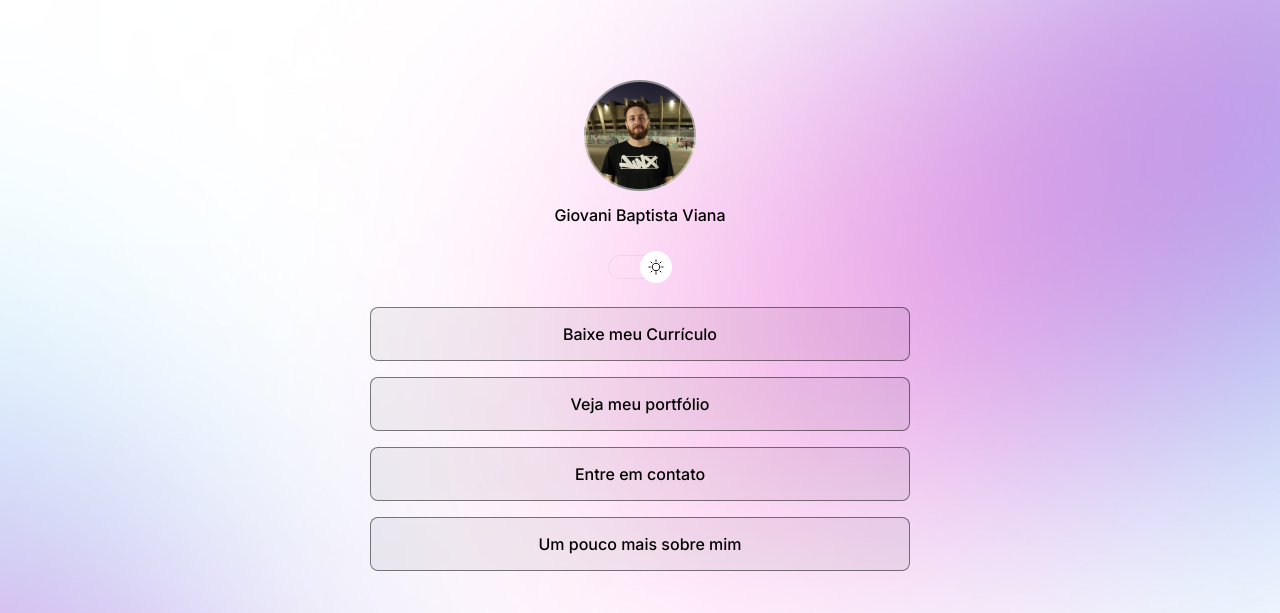
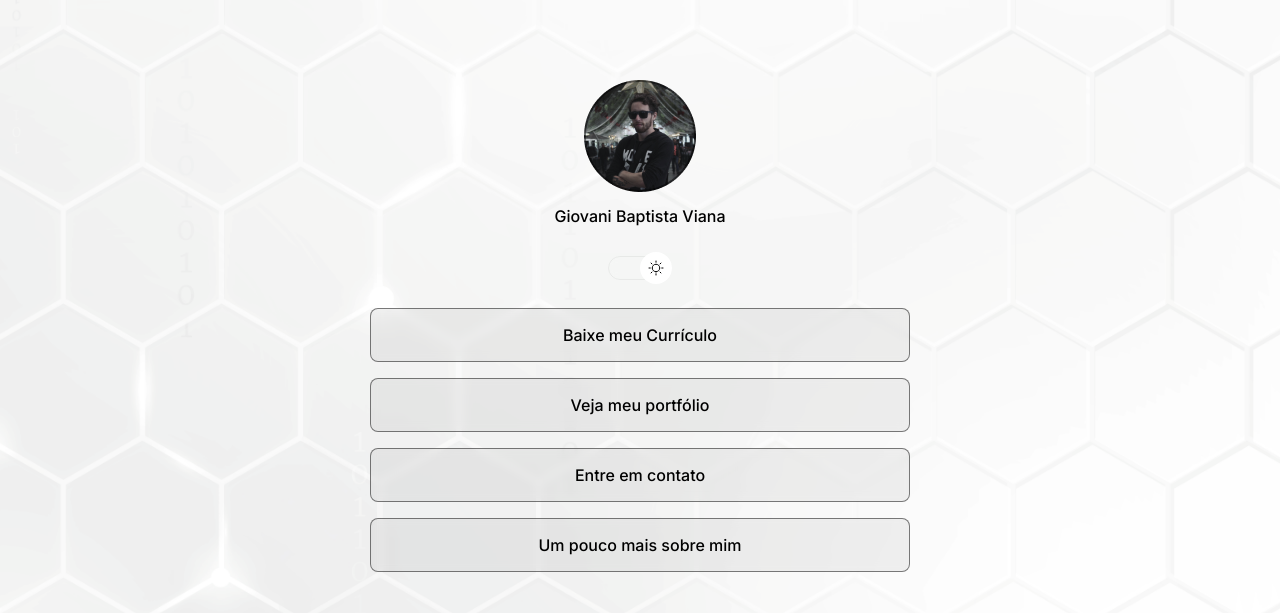
Before and after one commit to gblurryface/LandPagePresentation, a plain HTML site: page index.html in a window 1280 px wide. Both pictures are taken after a click on the element 640 px from the left and 267 px from the top of the page. Shown: the top 613 px of the page. Drawn offline with nearby package versions, Linux system fonts and the light colour scheme.

Commit message:
Update background images

```diff
--- a/script.js
+++ b/script.js
@@ -1,4 +1,12 @@
 function toggleMode() {
   const html = document.documentElement
   html.classList.toggle("light")
+
+  const img = document.querySelector("#profile img")
+
+  if (html.classList.contains("light")) {
+    img.setAttribute("src", "./assets/assets/avatar-light.png")
+  } else {
+    img.setAttribute("src", "./assets/assets/avatar.png")
+  }
 }
--- a/style.css
+++ b/style.css
@@ -6,7 +6,7 @@
 
 :root {
   --text-color: white;
-  --bg-url: url(./assets/assets/bg-mobile.jpg);
+  --bg-url: url(./assets/assets/bg-mobile-dark.png);
   --stroke-color: rgba(255, 255, 255, 0.5);
   --surface-color: rgba(255, 255, 255, 0.05);
   --surface-color-hover: rgba(0, 0, 0, 0.02);
@@ -16,7 +16,7 @@
 
 .light {
   --text-color: black;
-  --bg-url: url(./assets/assets/bg-mobile-light.jpg);
+  --bg-url: url(./assets/assets/bg-mobile-light.png);
   --stroke-color: rgba(0, 0, 0, 0.5);
   --surface-color: rgba(0, 0, 0, 0.05);
   --surface-color-hover: rgba(0, 0, 0, 0.02);
@@ -170,11 +170,11 @@ ul li a:hover {
 
 @media (min-width: 700px) {
   :root {
-    --bg-url: url(./assets/assets/bg-desktop.jpg);
+    --bg-url: url(./assets/assets/bg-desktop-dark.png);
   }
 
   .light {
-    --bg-url: url(./assets/assets/bg-desktop-light.jpg);
+    --bg-url: url(./assets/assets/bg-desktop-light.png);
   }
 }
 
```
Also changed, not shown: assets/assets/avatar-light.png (added), assets/assets/bg-desktop-dark.png (added), assets/assets/bg-desktop-light.jpg (deleted), assets/assets/bg-desktop-light.png (added), assets/assets/bg-desktop.jpg (deleted), assets/assets/bg-mobile-dark.png (added), assets/assets/bg-mobile-light.jpg (deleted), assets/assets/bg-mobile-light.png (added), assets/assets/bg-mobile.jpg (deleted).
